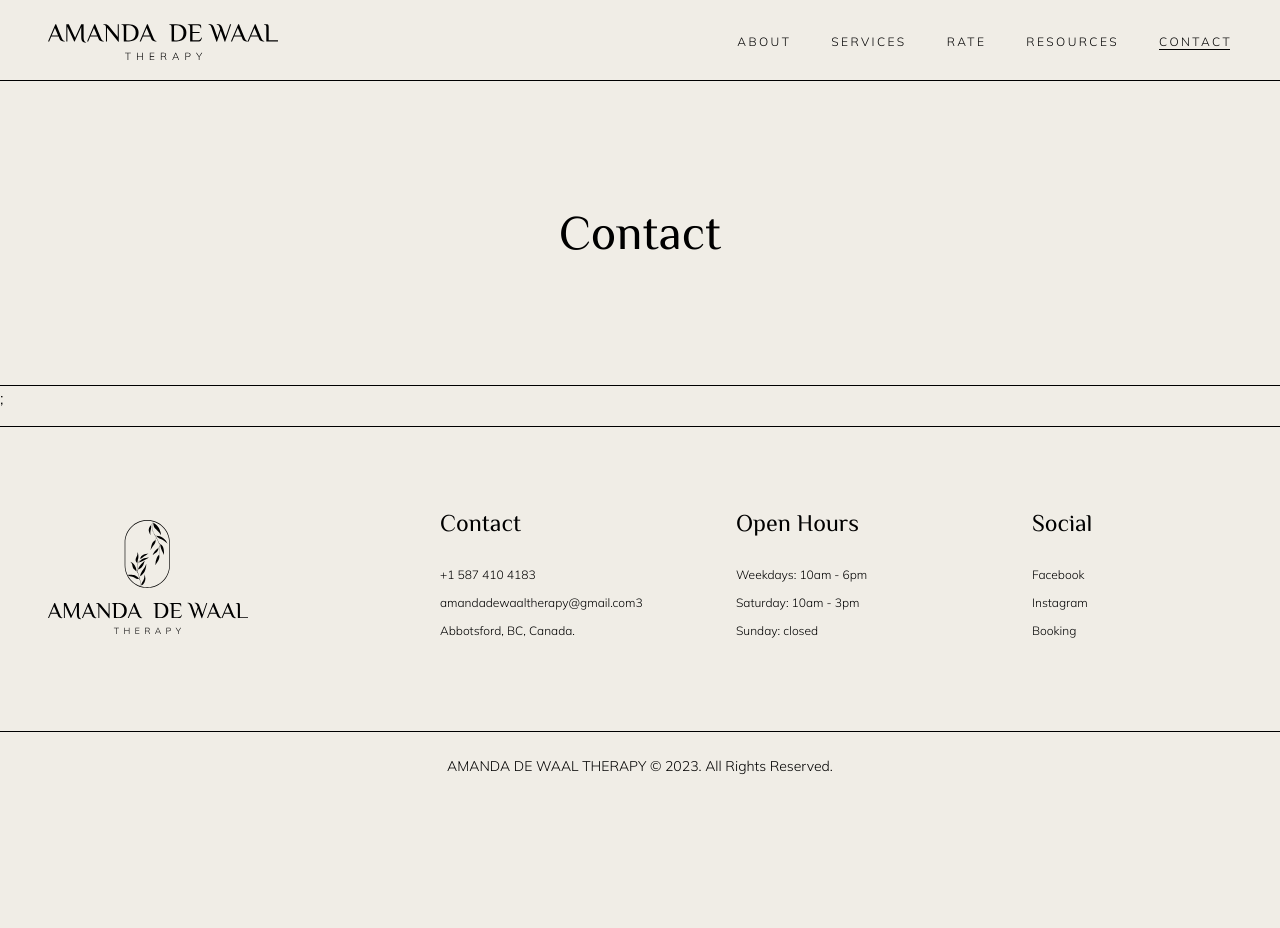
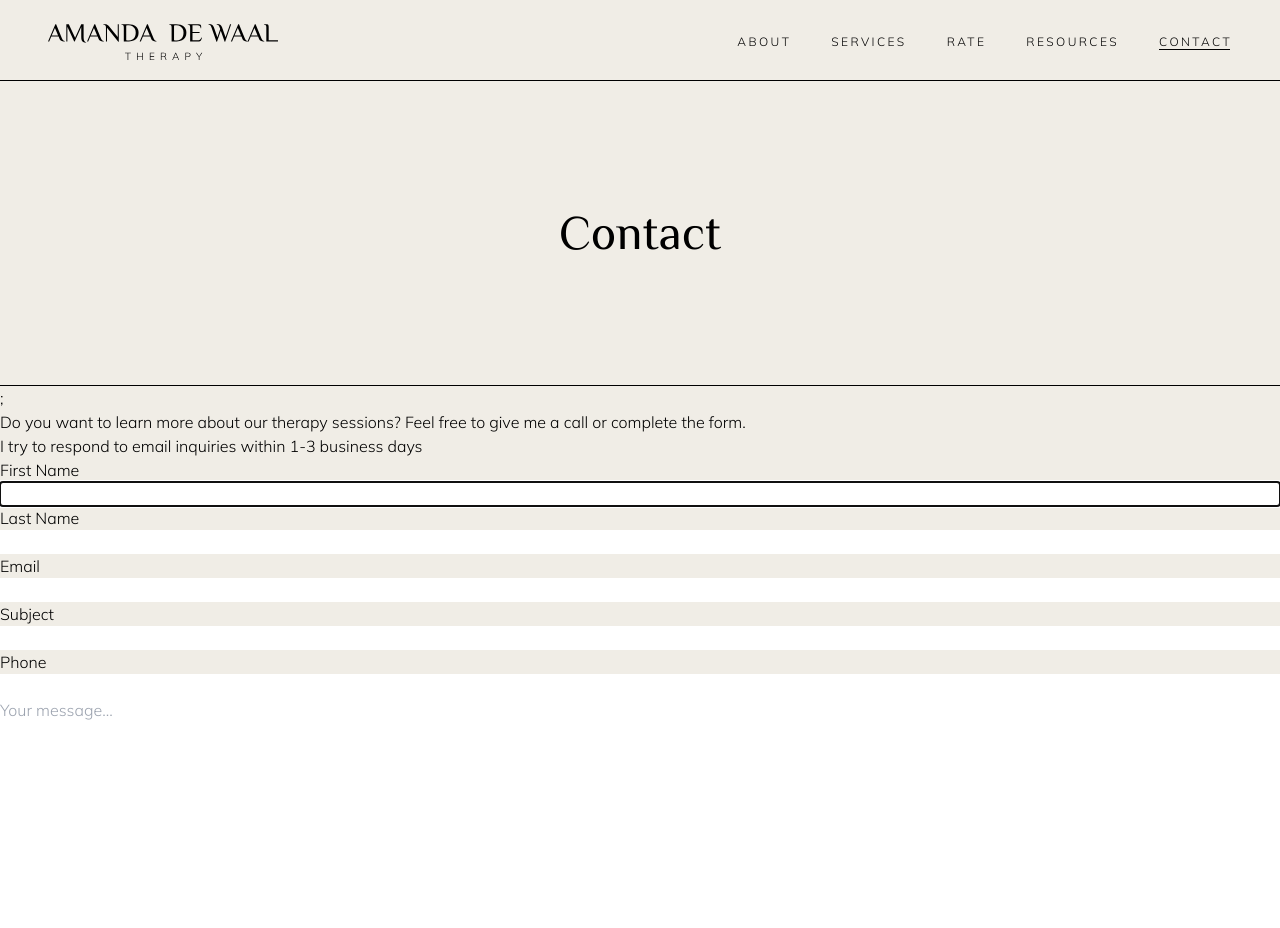
Before and after one commit to HadaRaion/amanda-de-waal-therapy, a Next.js app: page /contact in a window 1280 px wide. Shown: the top 928 px of the page. Before the commit the page ends 800 px from the top, so only its background shows below. Built offline with nearby package versions, Linux system fonts and the light colour scheme.

Commit message:
Set up node mailer

```diff
--- /dev/null
+++ b/app/api/contact/route.ts
@@ -0,0 +1,31 @@
+import { sendEmail } from '@/services/email';
+import { object, string, number } from 'yup';
+
+const bodySchema = object().shape({
+	from: string().email().required(),
+	firstName: string().required(),
+	lastName: string(),
+	phoneNumber: number(),
+	subject: string(),
+	message: string().required(),
+});
+
+export async function POST(req: Request) {
+	const body = await req.json();
+
+	if (!bodySchema.isValidSync(body)) {
+		return new Response(JSON.stringify({ message: 'Invalid body' }), {
+			status: 400,
+		});
+	}
+
+	return sendEmail(body)
+		.then(
+			() =>
+				new Response(JSON.stringify({ message: 'Email sent' }), { status: 200 })
+		)
+		.catch(
+			err =>
+				new Response(JSON.stringify({ message: err.message }), { status: 500 })
+		);
+}
--- a/app/contact/page.tsx
+++ b/app/contact/page.tsx
@@ -1,9 +1,11 @@
+import ContactForm from '@/components/ContactForm';
 import PageTitle from '@/components/PageTitle';
 
 export default function ContactPage() {
 	return (
 		<div>
 			<PageTitle title="Contact" />;
+			<ContactForm />
 		</div>
 	);
 }
--- /dev/null
+++ b/components/ContactForm.tsx
@@ -0,0 +1,119 @@
+'use client';
+
+import { sendContactEmail } from '@/services/contact';
+import { useState } from 'react';
+
+type Form = {
+	firstName: string;
+	lastName?: string;
+	from: string;
+	subject?: string;
+	phoneNumber?: string | number;
+	message: string;
+	agreedTerms?: boolean;
+};
+
+const DEFAULT_DATA = {
+	firstName: '',
+	lastName: '',
+	from: '',
+	subject: '',
+	phoneNumber: '',
+	message: '',
+	agreedTerms: false,
+};
+
+export default function ContactForm() {
+	const [form, setForm] = useState<Form>(DEFAULT_DATA);
+
+	const handleChange = (
+		e: React.ChangeEvent<HTMLInputElement | HTMLTextAreaElement>
+	) => {
+		const { name, value } = e.target;
+		setForm({ ...form, [name]: value });
+	};
+
+	const handleCheckboxChange = (e: React.ChangeEvent<HTMLInputElement>) => {
+		const { name, checked } = e.target;
+		setForm({ ...form, [name]: checked });
+	};
+
+	const handleSubmit = (e: React.FormEvent<HTMLFormElement>) => {
+		e.preventDefault();
+		console.log('form from client side:>> ', form);
+		sendContactEmail(form);
+	};
+
+	return (
+		<section>
+			<p>
+				Do you want to learn more about our therapy sessions? Feel free to give
+				me a call or complete the form. <br />I try to respond to email
+				inquiries within 1-3 business days
+			</p>
+			<form className="flex flex-col" onSubmit={handleSubmit}>
+				<label htmlFor="first-name">First Name</label>
+				<input
+					type="text"
+					name="firstName"
+					value={form.firstName}
+					onChange={handleChange}
+					id="first-name"
+					required
+					autoFocus
+				/>
+				<label htmlFor="last-name">Last Name</label>
+				<input
+					type="text"
+					name="lastName"
+					value={form.lastName}
+					onChange={handleChange}
+					id="last-name"
+				/>
+				<label htmlFor="from">Email</label>
+				<input
+					type="email"
+					name="from"
+					value={form.from}
+					onChange={handleChange}
+					id="from"
+					required
+				/>
+				<label htmlFor="subject">Subject</label>
+				<input
+					type="text"
+					name="subject"
+					value={form.subject}
+					onChange={handleChange}
+					id="subject"
+					required
+				/>
+				<label htmlFor="phone-number">Phone</label>
+				<input
+					type="number"
+					name="phoneNumber"
+					value={form.phoneNumber}
+					onChange={handleChange}
+					id="phone-number"
+				/>
+				<textarea
+					rows={10}
+					name="message"
+					value={form.message}
+					onChange={handleChange}
+					id=""
+					required
+					placeholder="Your message..."></textarea>
+				<input
+					type="checkbox"
+					name="agreedTerms"
+					onChange={handleCheckboxChange}
+					checked={form.agreedTerms}
+					id="agreed-terms"
+				/>
+				<p>Check here if you accept this terms and conditions.</p>
+				<button type="submit">Submit</button>
+			</form>
+		</section>
+	);
+}
--- /dev/null
+++ b/services/contact.ts
@@ -0,0 +1,22 @@
+import { EmailData } from './email';
+
+export async function sendContactEmail(email: EmailData) {
+	// This is still happening on the client side. I just want to separate this business logic from components.
+	// I need to fetch and get the response from the nodemailer server.
+	const response = await fetch('/api/contact', {
+		method: 'POST',
+		headers: {
+			'Content-Type': 'application/json',
+		},
+		body: JSON.stringify(email),
+	});
+
+	const data = await response.json();
+	console.log('data :>> ', data);
+
+	if (!response.ok) {
+		throw new Error(data.message || 'Something went wrong to request server.');
+	}
+
+	return data;
+}
--- /dev/null
+++ b/services/email.ts
@@ -0,0 +1,45 @@
+import nodemailer from 'nodemailer';
+
+export type EmailData = {
+	from: string;
+	firstName: string;
+	lastName?: string;
+	subject?: string;
+	phoneNumber?: string | number;
+	message: string;
+};
+
+const transporter = nodemailer.createTransport({
+	host: 'smtp.gmail.com',
+	port: 465,
+	secure: true,
+	service: 'gmail',
+	auth: {
+		user: process.env.EMAIL_USER,
+		pass: process.env.EMAIL_PASSWORD,
+	},
+});
+
+export const sendEmail = async (data: EmailData) => {
+	const { from, firstName, lastName, subject, phoneNumber, message } = data;
+	const mailData = {
+		from,
+		to: process.env.EMAIL_USER,
+		subject: subject
+			? `[From Website] ${subject}`
+			: '[From Website] Complimentary Consultation',
+		html: `
+    <p>You have a new contact request</p>
+    <h3>Contact Details</h3>
+    <ul>
+      <li>Name: ${firstName} ${lastName}</li>
+      <li>Email: ${from}</li>
+      <li>Phone Number: ${phoneNumber || 'Not provided'}</li>
+    </ul>
+    <h3>Message</h3>
+    <p>${message}</p>
+    `,
+	};
+
+	return transporter.sendMail(mailData);
+};
```
Also changed, not shown: package.json (+6 -1 lines), 1 other file (tests, documents, lock files or other folders).
